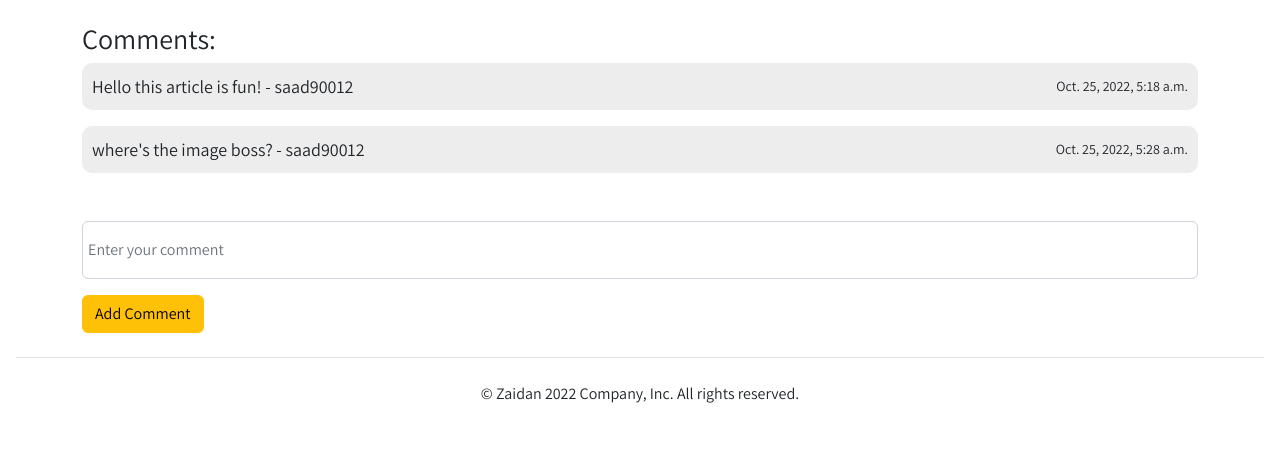
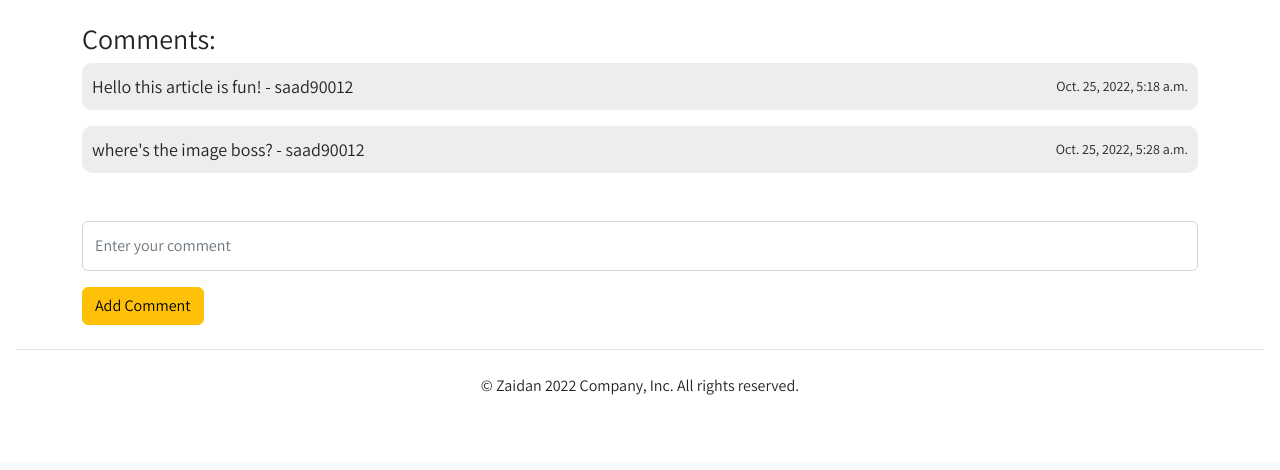
Before and after one commit to bewolve/penguinBLOG, a Django app: a page that uses templates/base.html in a window 1280 px wide. Shown: the part 506-976 px from the top of the page. After the commit the page ends 901 px from the top, so only its background shows below. Run offline with Django 4.2, Linux system fonts and the light colour scheme; a user stored in the database is signed in; data comes from the database, SQL or seed files in the repository; both versions use the stored data as it was after the commit; some libraries are stand-ins or nearby versions.

Commit message:
organised code, removed dry code and added more css

```diff
--- a/home/forms.py
+++ b/home/forms.py
@@ -15,7 +15,12 @@ class CommentForm(ModelForm):
         model = Comment
         fields = ("body",)
         widgets = {
-            "body": forms.TextInput(attrs={"placeholder": "Enter your comment"}),
+            "body": forms.TextInput(
+                attrs={
+                    "placeholder": "Enter your comment",
+                    "class": "comment-form-text",
+                }
+            ),
         }
         labels = {
             "body": "",
--- a/home/views.py
+++ b/home/views.py
@@ -49,7 +49,7 @@ def create(request):
             form = ArticleForm(request.POST, request.FILES)
             if form.is_valid():
                 if form.is_valid():
-                    # form.save() returns a model instance, not another form
+                    # when commit=false, form.save() returns a model instance, not another form
                     article = form.save(commit=False)
                     article.user = request.user
                     article.save()
--- a/static/main.css
+++ b/static/main.css
@@ -115,6 +121,9 @@ a {
     margin-left: auto;
 }
 
-#id_body {
-    padding: 16px 5px;
+.comment-form-text {
+    padding: 12px;
 }
+
+
+/* COMMENT BOX CODE END  */
```
Also changed, not shown: other parts of static/main.css (+30 -24 lines), db.sqlite3.
